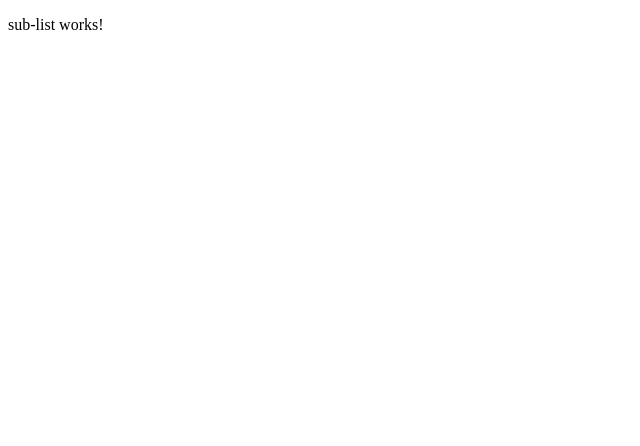
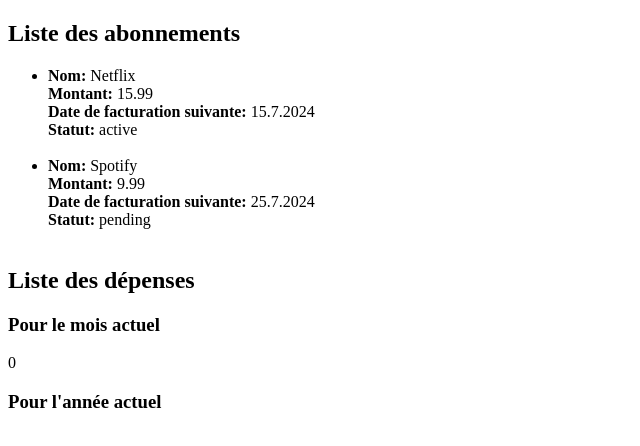
Before and after one commit to ErblinZeqiri/SubTrack, an Angular app: page /home in a window 1280 px wide. Shown: the top 446 px of the page, without its empty margins (0-640 px from the left). Built offline with nearby package versions, Linux system fonts and the light colour scheme.

Commit message:
Ajout de note + dev des affichages des depenses

```diff
--- a/src/app/sub-list/sub-list.component.html
+++ b/src/app/sub-list/sub-list.component.html
@@ -1 +1,23 @@
-<p>sub-list works!</p>
+<div>
+  <h2>Liste des abonnements</h2>
+  <ul>
+    @for (sub of subscriptions; track trackById) {
+    <li>
+      <div><strong>Nom:</strong> {{ sub.name }}</div>
+      <div><strong>Montant:</strong> {{ sub.amount }}</div>
+      <div>
+        <strong>Date de facturation suivante:</strong>
+        {{ sub.nextBillingDate | date : "d.M.yyyy" }}
+      </div>
+      <div><strong>Statut:</strong> {{ sub.status }}</div>
+    </li>
+    <br />
+    }
+  </ul>
+</div>
+<div>
+  <h2>Liste des dépenses</h2>
+  <h3>Pour le mois actuel</h3>
+  {{currentExpensesMonth()}}
+  <h3>Pour l'année actuel</h3>
+</div>
--- a/src/app/sub-list/sub-list.component.ts
+++ b/src/app/sub-list/sub-list.component.ts
@@ -2,22 +2,72 @@ import { Component, OnInit } from "@angular/core";
 import { User } from "../../interfaces/user_interface";
 import { DataService } from "../services/data.service";
 import { ActivatedRoute } from "@angular/router";
+import { CommonModule } from "@angular/common";
 
 @Component({
   selector: "app-sub-list",
   standalone: true,
-  imports: [],
+  imports: [CommonModule],
   templateUrl: "./sub-list.component.html",
   styleUrl: "./sub-list.component.css",
   providers: [DataService],
 })
 export class SubListComponent implements OnInit {
   user?: User;
-
+  subscriptions?: any;
+  expensesMonth: number = 0;
+  expensesYear: number = 0;
+  currentDate: Date = new Date();
   constructor(private readonly route: ActivatedRoute) {}
 
   ngOnInit(): void {
     this.user = this.route.snapshot.data["userData"];
     console.log("User data:", this.user);
+    // Convertit les abonnements d'un objet en un tableau d'objets avec leurs identifiants pour une itération facile
+    this.subscriptions = Object.entries(this.user!.subscriptions).map(
+      ([key, value]) => ({
+        id: key,
+        ...value,
+      })
+    );
   }
+
+  // Utilisée pour optimiser le rendu en suivant les éléments par leur identifiant unique
+  trackById(index: number, item: any): string {
+    return item.id;
+  }
+
+  //Calcule des dépenses total par mois et année
+  currentExpensesMonth() {
+    this.expensesMonth = 0;
+    this.expensesYear = 0;
+
+    if (!this.subscriptions || !Array.isArray(this.subscriptions)) {
+      console.log("Pas d'abonnements ou subscriptions n'est pas un tableau");
+      return 0;
+    }
+
+    const currentMonth = this.currentDate.getMonth();
+
+    for (const subscription of this.subscriptions) {
+      const paymentDate = new Date(subscription.paymentHistory[0].date);
+      console.log(paymentDate.getMonth(), currentMonth)
+      console.log(paymentDate)
+      if (
+        paymentDate.getMonth() === currentMonth &&
+        typeof subscription.amount === "number"
+      ) {
+        this.expensesMonth += subscription.amount;
+      }
+    }
+
+    this.expensesMonth = parseFloat(this.expensesMonth.toFixed(2));
+
+    console.log("Dépenses totales du mois :", this.expensesMonth);
+    return this.expensesMonth;
+  }
+
+  currentExpensesYear() {}
+
+  expensesBySub() {}
 }
```
Also changed, not shown: Doc/notes.txt (added), 1 other file (tests, documents, lock files or other folders).
